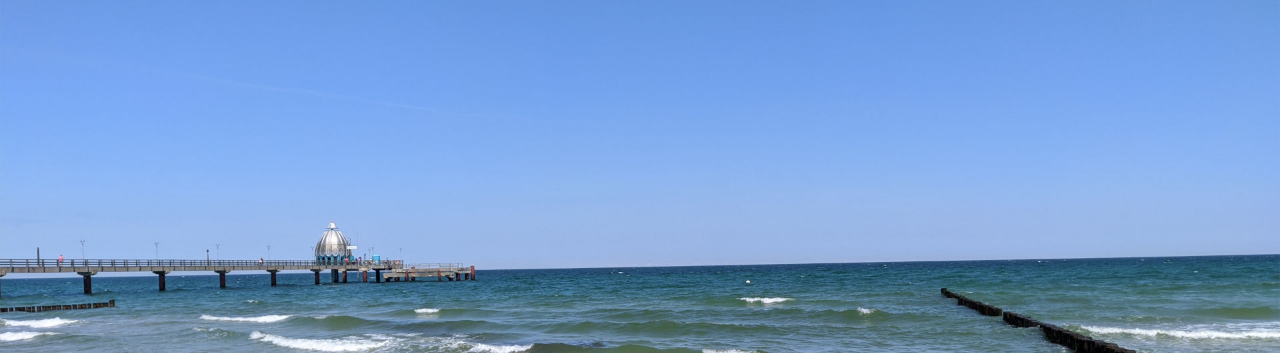
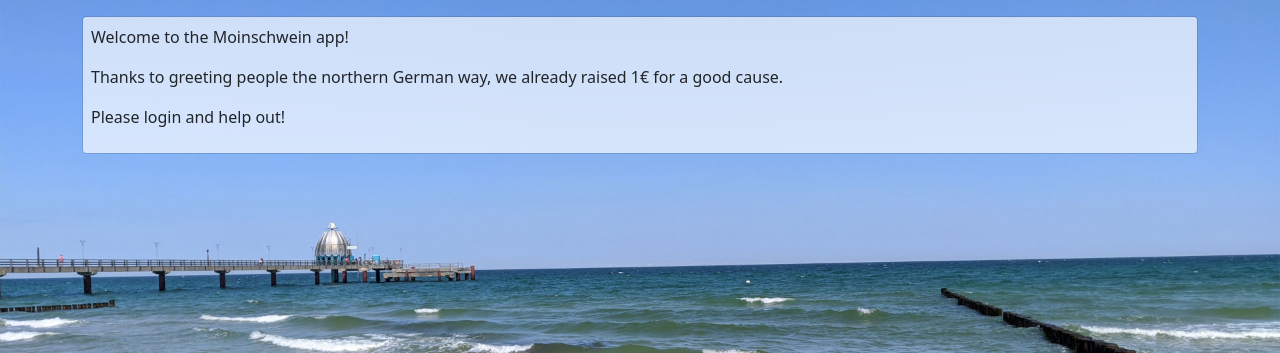
Before and after one commit to MaWalla/Moinschwein, a Django app: page / in a window 1280 px wide. Shown: the part 74-427 px from the top of the page. Run offline with Django 4.2, Linux system fonts and the light colour scheme; tables that the repository leaves empty hold one stand-in row (values such as "Sample post").

Commit message:
spiced up the index page a bit

```diff
--- a/moinschwein/static/css/base.css
+++ b/moinschwein/static/css/base.css
@@ -13,3 +13,7 @@
     backdrop-filter: blur(24px);
     box-shadow: inset 0 0 0 3000px rgba(255, 255, 255, 0.67);
 }
+
+.content-box {
+    padding: 8px;
+}
--- a/moinschwein/templates/moinschwein/dashboard.html
+++ b/moinschwein/templates/moinschwein/dashboard.html
@@ -8,7 +8,7 @@
     <div class="container">
         <div class="row mt-3">
             <div class="col">
-                <div class="overview card frosted-glass">
+                <div class="overview card frosted-glass content-box">
                     <p>
                         {% blocktrans with full_name=request.user.get_full_name %}
                             Hi there {{ full_name }}, you currently
@@ -25,7 +25,7 @@
 
         <div class="row mt-3">
             <div class="col">
-                <div class="card frosted-glass">
+                <div class="card frosted-glass content-box">
                     <p>{% trans 'Latest accusations (live)' %}</p>
                     <div id="live-container">
 
--- a/moinschwein/templates/moinschwein/index.html
+++ b/moinschwein/templates/moinschwein/index.html
@@ -1,7 +1,19 @@
-{% extends 'moinschwein/base.html' %}
+{% extends 'moinschwein/base.html' %} {% load i18n %}
 
 {% block content %}
-    <div>
+    <div class="container">
+        <div class="row mt-3">
+            <div class="col">
+                <div class="overview card frosted-glass content-box">
+                    <p>{% trans 'Welcome to the Moinschwein app!' %}</p>
+                    <p>{% blocktrans %}
+                        Thanks to greeting people the northern German way,
+                        we already raised {{ total_accusations }}€ for a good cause.
+                    {% endblocktrans %}</p>
 
+                    <p>{% trans 'Please login and help out!' %}</p>
+                </div>
+            </div>
+        </div>
     </div>
 {% endblock %}
```
